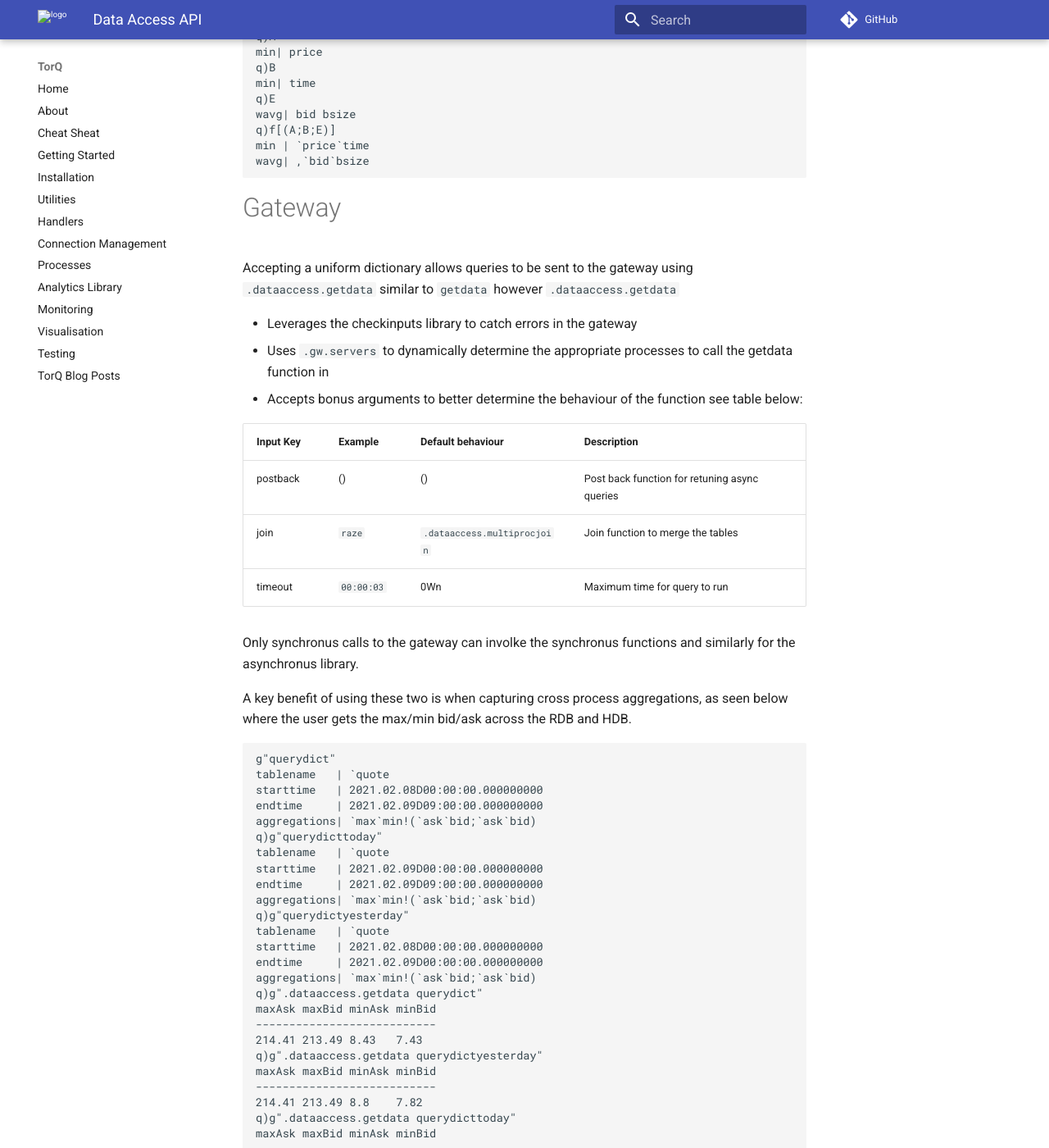
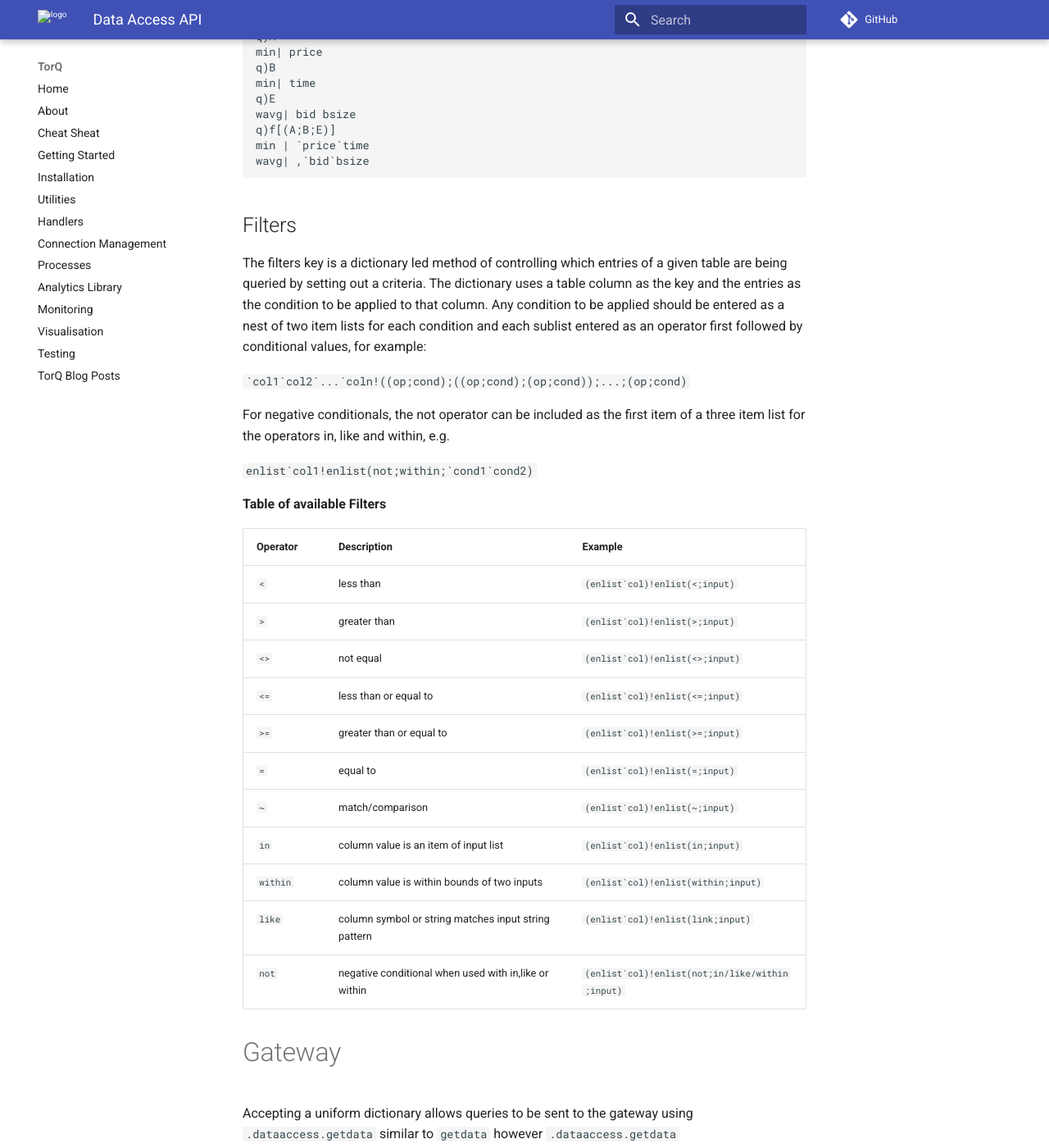
Before and after one commit to DataIntellectTech/TorQ, an MkDocs documentation site: the page built from docs/dataaccess.md, in a window 1280 px wide and 1400 px high, scrolled down 6144 px. Shown: the whole window at 82% size. Built offline with MkDocs 1.6.1 and Material for MkDocs 9.7.7, drawn with Linux system fonts in a browser that asks for light colours; comment, search, counter and statistics services are not loaded; old or Windows-style settings are respelled for this version of MkDocs.

Commit message:
filter added to docs

````diff
--- a/docs/dataaccess.md
+++ b/docs/dataaccess.md
@@ -190,6 +190,32 @@ q)f[(A;B;E)]
 min | `price`time
 wavg| ,`bid`bsize
 ```
+
+## Filters
+
+The filters key is a dictionary led method of controlling which entries of a given table are being queried by setting out a criteria. The dictionary uses a table column as the key and the entries as the condition to be applied to that column. Any condition to be applied should be entered as a nest of two item lists for each condition and each sublist entered as an operator first followed by conditional values, for example:
+
+``` `col1`col2`...`coln!((op;cond);((op;cond);(op;cond));...;(op;cond)```
+
+For negative conditionals, the not operator can be included as the first item of a three item list for the operators in, like and within, e.g.
+
+``` enlist`col1!enlist(not;within;`cond1`cond2)```
+
+**Table of available Filters**
+
+|Operator    |Description                                          |Example                                          |
+|------------|-----------------------------------------------------|-------------------------------------------------|
+|`<`         |less than                                            |```(enlist`col)!enlist(<;input)```               |
+|`>`         |greater than                                         |```(enlist`col)!enlist(>;input)```               |
+|`<>`        |not equal                                            |```(enlist`col)!enlist(<>;input)```              |
+|`<=`        |less than or equal to                                |```(enlist`col)!enlist(<=;input)```              |
+|`>=`        |greater than or equal to                             |```(enlist`col)!enlist(>=;input)```              |
+|`=`         |equal to                                             |```(enlist`col)!enlist(=;input)```               |
+|`~`         |match/comparison                                     |```(enlist`col)!enlist(~;input)```               |
+|`in`        |column value is an item of input list                |```(enlist`col)!enlist(in;input)```              |
+|`within`    |column value is within bounds of two inputs          |```(enlist`col)!enlist(within;input)```          |
+|`like`      |column symbol or string matches input string pattern |```(enlist`col)!enlist(link;input)```            |
+|`not`       |negative conditional when used with in,like or within|```(enlist`col)!enlist(not;in/like/within;input)```          |
 
 # Gateway
 
````
